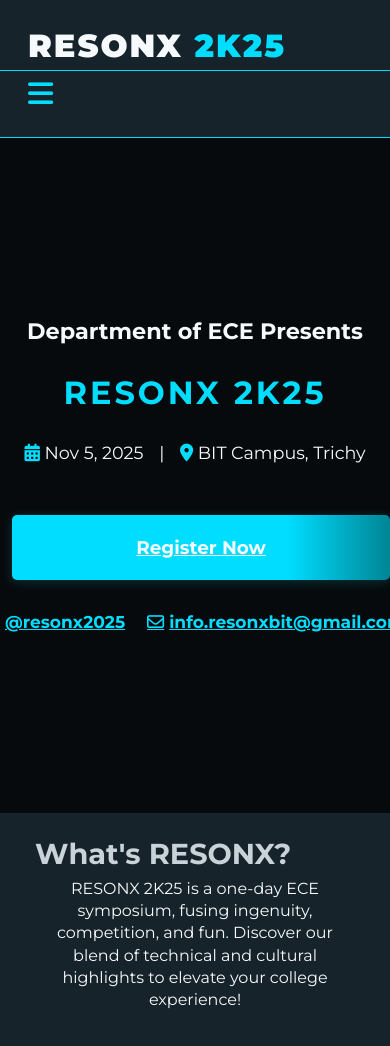
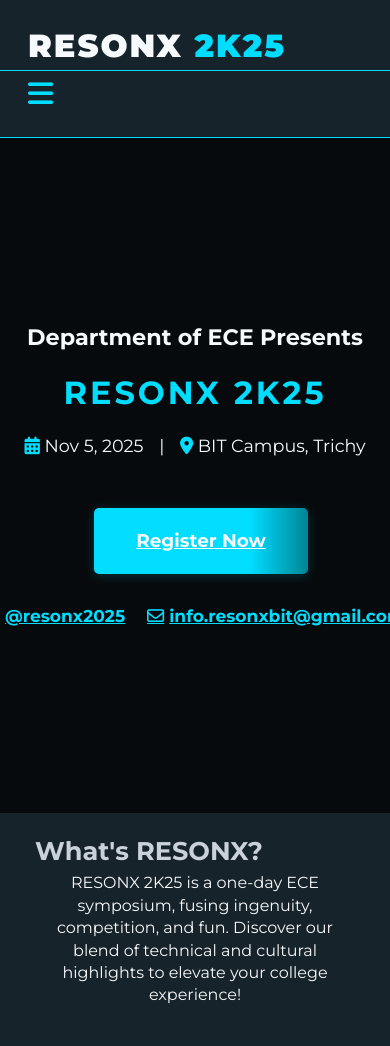
Before and after one commit to Jerfynn/resonx2k25, a plain HTML site: page index.html in a window 390 px wide. Shown: the top 1046 px of the page. Drawn offline with Linux system fonts and the light colour scheme; a script that the page names is missing.

Commit message:
Update style.css

```diff
--- a/assets/css/style.css
+++ b/assets/css/style.css
@@ -8,6 +8,12 @@
     --card-bg: #212c3b;
     --font-stack: 'Montserrat', sans-serif;
 }
+*, *::before, *::after {
+  box-sizing: border-box;
+  margin: 0;
+  padding: 0;
+}
+
 * {
     margin: 0;
     padding: 0;
@@ -188,7 +194,7 @@ header {
   width: 90%;
   max-width: 1100px;
   margin: 0 auto;
-  padding: 20px 10px;
+  padding: 15px 10px;
 }
 
 .alt-bg {
@@ -454,16 +460,18 @@ footer {
 }
 @media (max-width: 600px) {
   h1 {
-    font-size: 2.2rem;
+    font-size: 2rem;
+    line-height: 1.2;
   }
   h2 {
-    font-size: 1.8rem;
+    font-size: 1.6rem;
   }
   p, .lead-text {
     font-size: 1rem;
     line-height: 1.4;
   }
 }
+
 @media (max-width: 850px) {
   .nav-menu {
     position: absolute;
@@ -509,10 +517,10 @@ footer {
   padding: 14px 28px;
   font-size: 1.1rem;
 }
-@media (max-width: 600px) {
-  .cta-button {
-    width: 90%;
-    padding: 16px;
-    font-size: 1.2rem;
+@media (max-width: 650px) {
+  .tracks-grid,
+  .organizers-grid,
+  .stats-grid {
+    grid-template-columns: 1fr !important;
   }
 }
```
